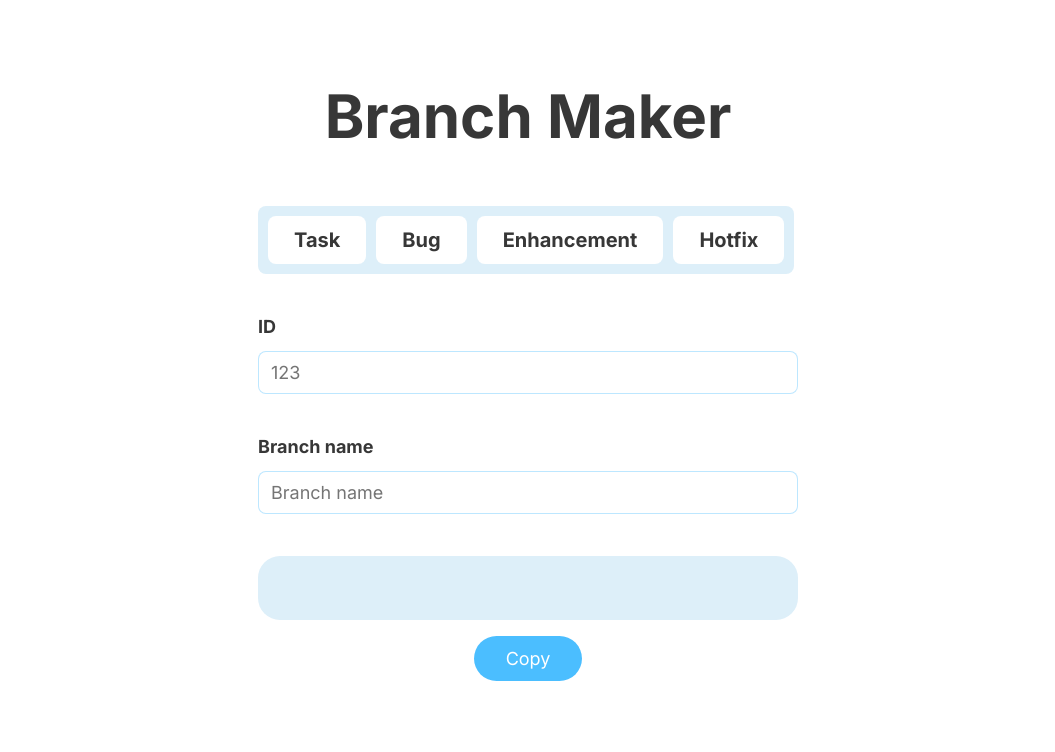
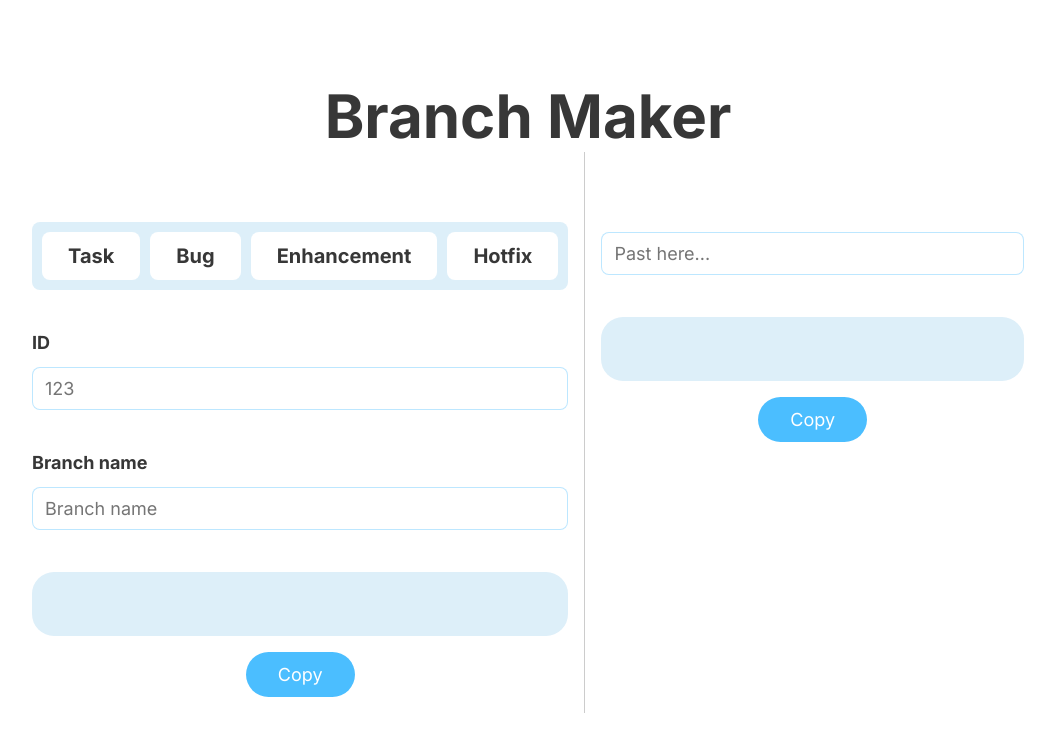
Before and after one commit to Rogerio-17/branch-maker, a React (Vite) app: page / in a window 1280 px wide. Shown: the top 752 px of the page, without its empty margins (112-1167 px from the left). Built offline with nearby package versions, Linux system fonts and the light colour scheme.

Commit message:
implement new version

```diff
--- a/src/App.jsx
+++ b/src/App.jsx
@@ -2,15 +2,102 @@ import "./global.css";
 import style from "./App.module.css";
 import { ToastContainer } from "react-toastify";
 import "react-toastify/dist/ReactToastify.min.css";
+import formStyles from "./components/FormResult.module.css";
+import { toast } from "react-toastify";
 
 import { FormResult } from "./components/FormResult";
+import { useRef, useState } from "react";
+
+function OldVersion() {
+  const classNames = [
+    style.content__forms__old,
+    style.content__forms__item,
+  ].join(" ");
+  return (
+    <div className={classNames}>
+      <ToastContainer />
+      <FormResult />
+    </div>
+  );
+}
+
+function NewVersion() {
+  const [value, setValue] = useState("");
+
+  const divRef = useRef(null);
+
+  function handleCopy() {
+    const content = divRef.current.textContent;
+    const commandGit = "git checkout -b";
+    const textCopy = `${commandGit} ${content}`;
+
+    navigator.clipboard.writeText(textCopy);
+    toast.success("Texto copiado com sucesso!");
+
+    setValue("");
+  }
+
+  // version 3 - extract from id and title
+  // rdar://119949401 ([FRONT][BUG][QA]: i am the face)
+  const radar = value;
+
+  const regex = {
+    radar: /rdar:\/\/\d+/,
+    brackets: /\(|\[\w+\]|:|\)/g,
+    spaces: /\s+/g,
+    nan: /\D+/,
+  };
+
+  const types = ["bug", "task"]; // enh
+
+  const radarNumber = radar.match(regex.radar)?.[0]?.replace(regex.nan, "");
+
+  const type = types.find((t) => radar.toLowerCase().includes(t));
+
+  const removeRadarNumber = radar.replace(regex.radar, "").trim();
+
+  const removeTags = removeRadarNumber.replace(regex.brackets, "").trim();
+
+  const formatText = removeTags.replace(regex.spaces, "-").toLowerCase();
+
+  const result = value ? `${type}/${radarNumber}-${formatText}` : "";
+
+  return (
+    <div className={style.content__forms__item}>
+      <div className={formStyles.formresult}>
+        <input
+          type="text"
+          style={{
+            marginTop: "4rem",
+          }}
+          value={value}
+          onChange={(ev) => {
+            setValue(ev.target.value);
+          }}
+          placeholder="Past here..."
+        />
+
+        <div ref={divRef} className={formStyles.task} data-testid="result-box">
+          {result}
+        </div>
+        <div className={formStyles.copy}>
+          <button disabled={!value} onClick={handleCopy}>
+            Copy
+          </button>
+        </div>
+      </div>
+    </div>
+  );
+}
 
 export function App() {
   return (
     <div className={style.content}>
       <h1>Branch Maker</h1>
-      <ToastContainer />
-      <FormResult />
+      <div className={style.content__forms}>
+        <OldVersion />
+        <NewVersion />
+      </div>
     </div>
   );
 }
--- a/src/App.module.css
+++ b/src/App.module.css
@@ -1,10 +1,22 @@
 .content {
-  max-width: 33.75rem;
+  max-width: 80%;
   margin: auto;
   text-align: center;
   margin-top: 5rem;
 }
 
+.content__forms {
+  display: flex;
+}
+.content__forms__item {
+  flex: 1;
+  padding: 1rem;
+}
+
+.content__forms__old {
+  border-right: 1px solid #ccc;
+}
+
 .content h1 {
   font-size: 3.75rem;
 }
```
